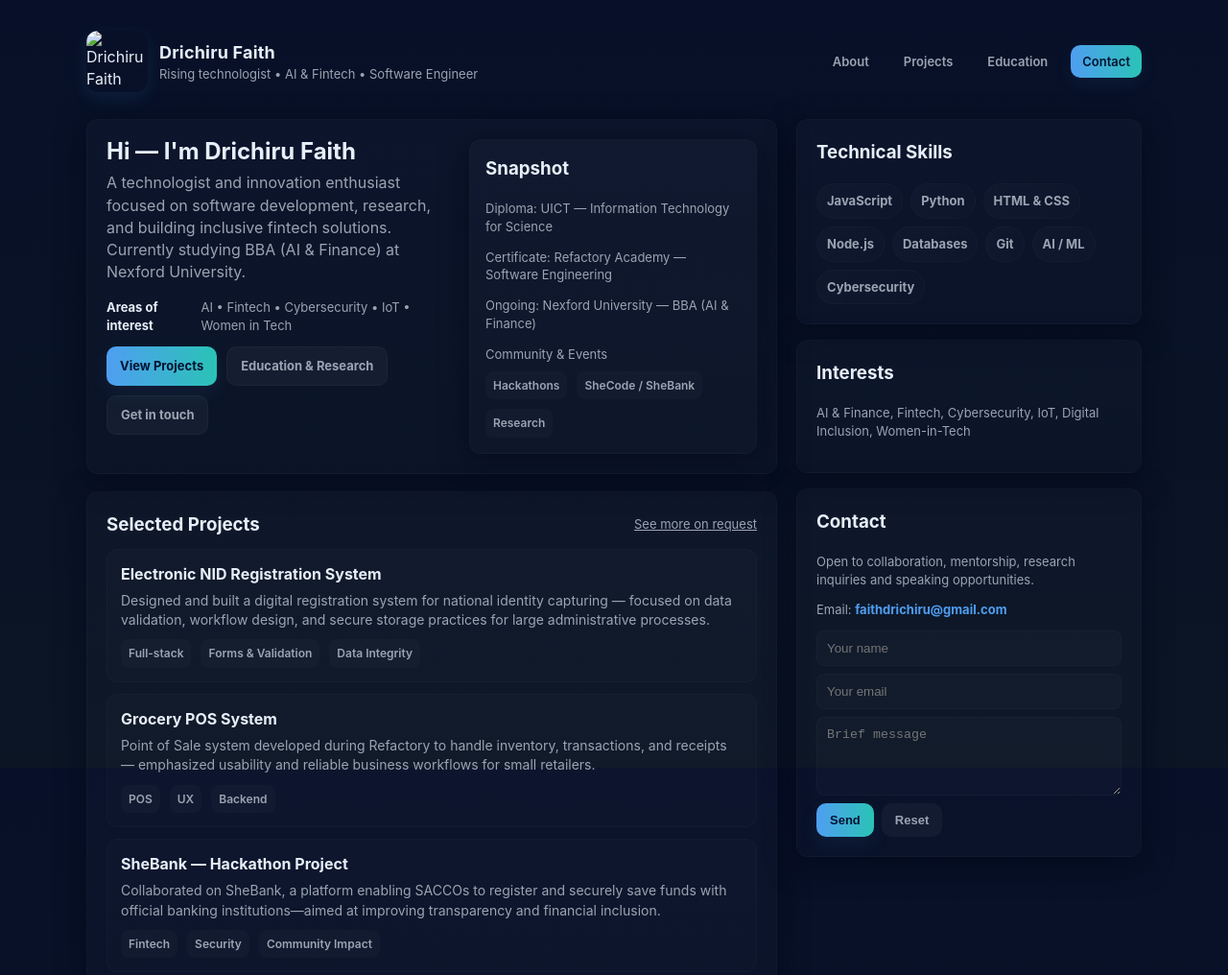
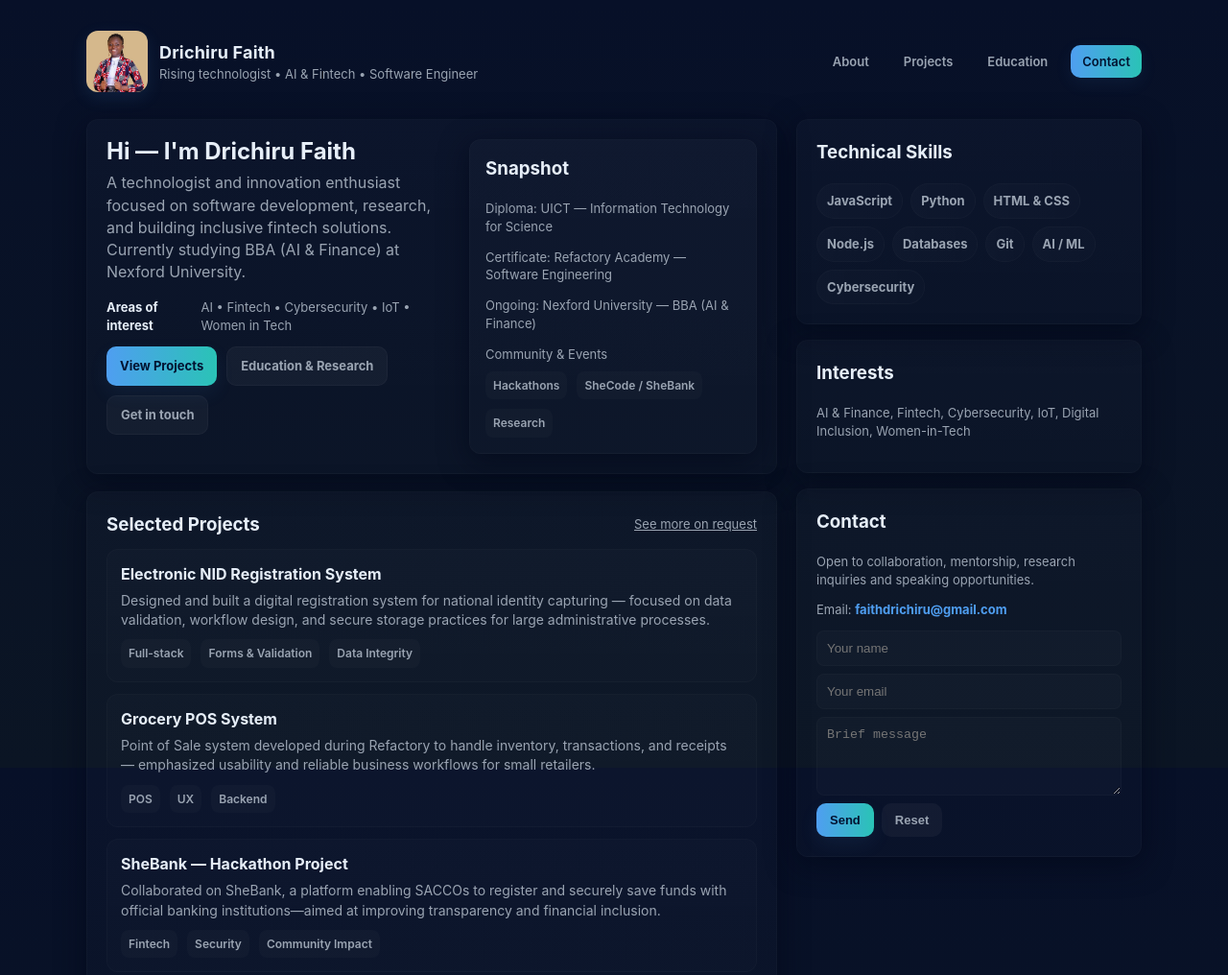
Before and after one commit to Chirumatic/My-Portfolio, a plain HTML site: page index.html in a window 1280 px wide. Shown: the top 1016 px of the page at 96% size. Drawn offline with Linux system fonts and the light colour scheme; the site is published under a folder, as on GitHub Pages, so addresses that start at the root find nothing.

Commit message:
Changed the image path

```diff
--- a/index.html
+++ b/index.html
@@ -221,7 +221,7 @@
     <div class="wrap">
         <header>
             <div class="brand">
-    <img src="/faith.jpg" alt="Drichiru Faith profile photo" class="avatar" /> <div>
+    <img src="faith.jpg" alt="Drichiru Faith profile photo" class="avatar" /> <div>
         <h1>Drichiru Faith</h1>
         <p>Rising technologist • AI & Fintech • Software Engineer</p>
     </div>
```
